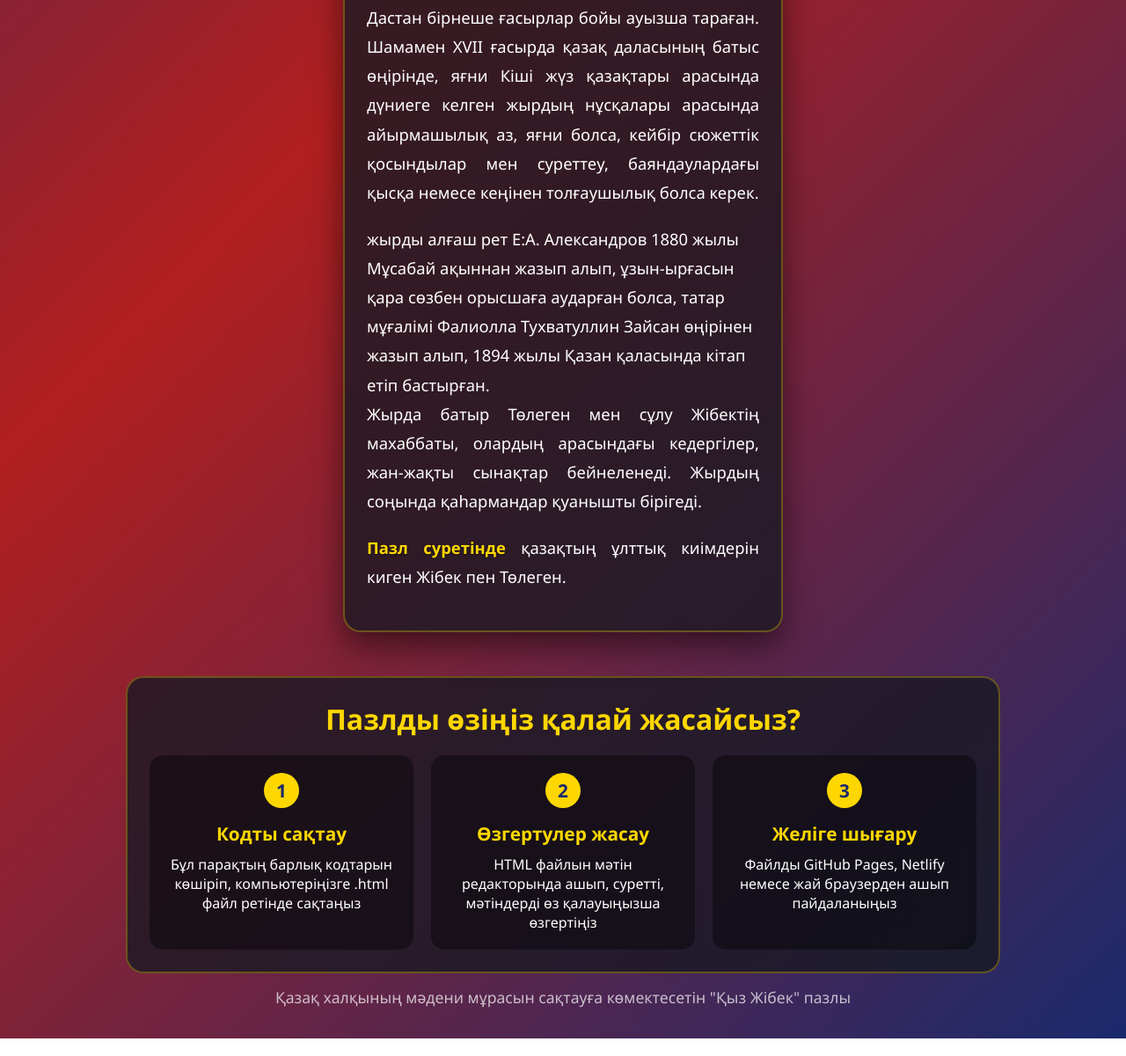
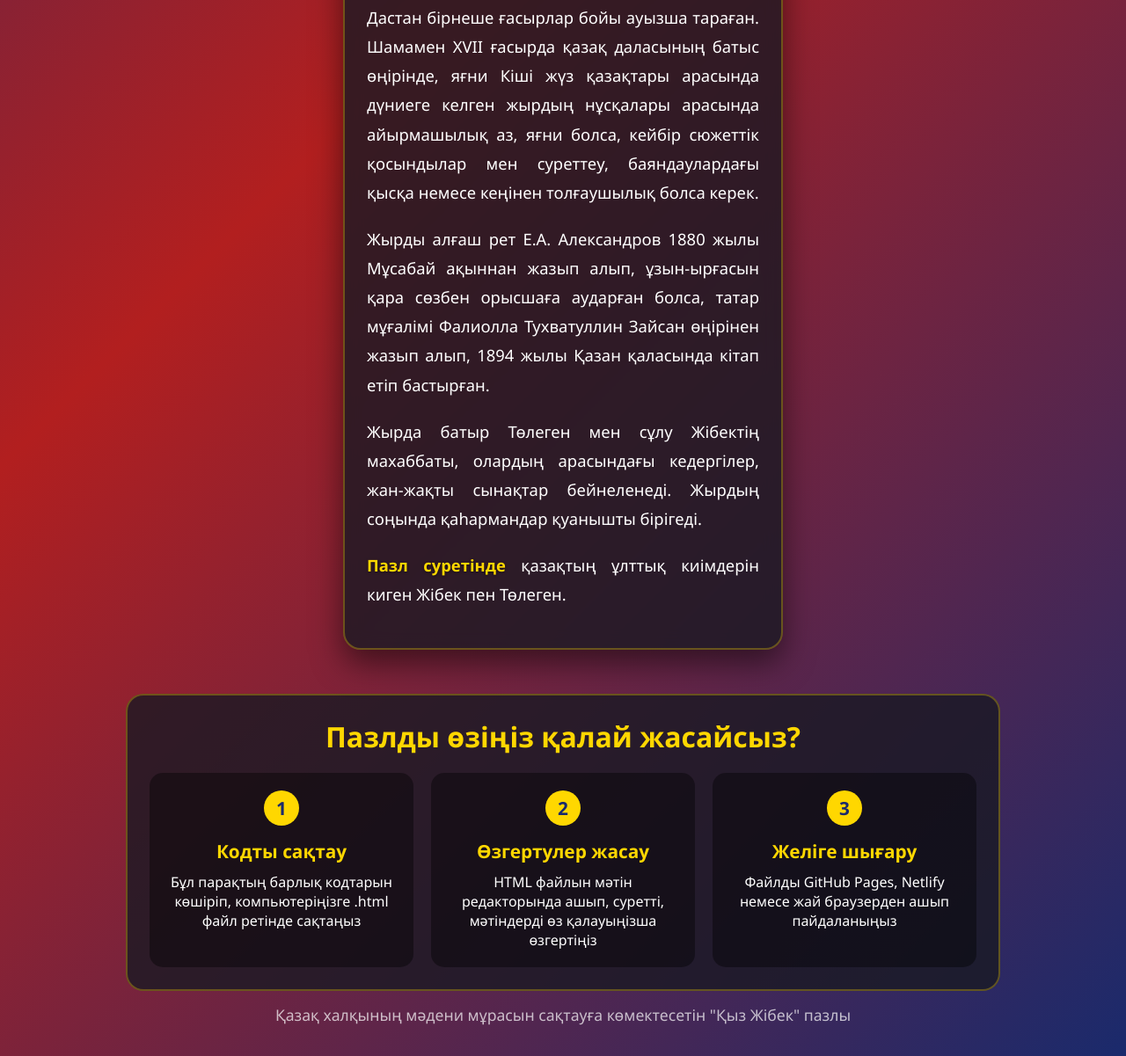
Before and after one commit to eras-web/qyz-zhibek, a plain HTML site: page index.html in a window 1280 px wide. Shown: the part 1420-2621 px from the top of the page at 88% size. Drawn offline with Linux system fonts and the light colour scheme.

Commit message:
index.html

```diff
--- a/index.html
+++ b/index.html
@@ -481,7 +481,9 @@
 
                 <p>Дастан бірнеше ғасырлар бойы ауызша тараған. Шамамен XVIІ ғасырда қазақ даласының батыс өңірінде, яғни Кіші жүз қазақтары арасында дүниеге келген жырдың нұсқалары арасында айырмашылық аз, яғни болса, кейбір сюжеттік қосындылар мен суреттеу,
                     баяндаулардағы қысқа немесе кеңінен толғаушылық болса керек.</p>
-                жырды алғаш рет Е:А. Александров 1880 жылы Мұсабай ақыннан жазып алып, ұзын-ырғасын қара сөзбен орысшаға аударған болса, татар мұғалімі Фалиолла Тухватуллин Зайсан өңірінен жазып алып, 1894 жылы Қазан қаласында кітап етіп бастырған.
+
+                <p>Жырды алғаш рет Е.А. Александров 1880 жылы Мұсабай ақыннан жазып алып, ұзын-ырғасын қара сөзбен орысшаға аударған болса, татар мұғалімі Фалиолла Тухватуллин Зайсан өңірінен жазып алып, 1894 жылы Қазан қаласында кітап етіп бастырған.</p>
+
                 <p>Жырда батыр Төлеген мен сұлу Жібектің махаббаты, олардың арасындағы кедергілер, жан-жақты сынақтар бейнеленеді. Жырдың соңында қаһармандар қуанышты бірігеді.</p>
 
                 <p><span class="highlight">Пазл суретінде</span> қазақтың ұлттық киімдерін киген Жібек пен Төлеген.</p>
@@ -501,7 +503,7 @@
             <div class="step">
                 <div class="step-number">2</div>
                 <h3 class="step-title">Өзгертулер жасау</h3>
-                <p>HTML файлын мәтін редакторында ашып, суретті, мәтіндерді өз қалауыңызша өзгертіңіз</p>
+                <p>HTML файлын мәтін редакторында ашып, суретті, мәтіндерді өз қалауыңізша өзгертіңіз</p>
             </div>
 
             <div class="step">
@@ -576,12 +578,9 @@
                 }
 
                 // Set background image
-                // Set background image
                 const allPieces = document.querySelectorAll('.puzzle-piece');
                 allPieces.forEach(piece => {
                     piece.style.backgroundImage = "url('ҚЫЗ ЖІБЕК пазл.png')";
-
-
                     piece.style.backgroundSize = "700% 400%";
                 });
             }
```
